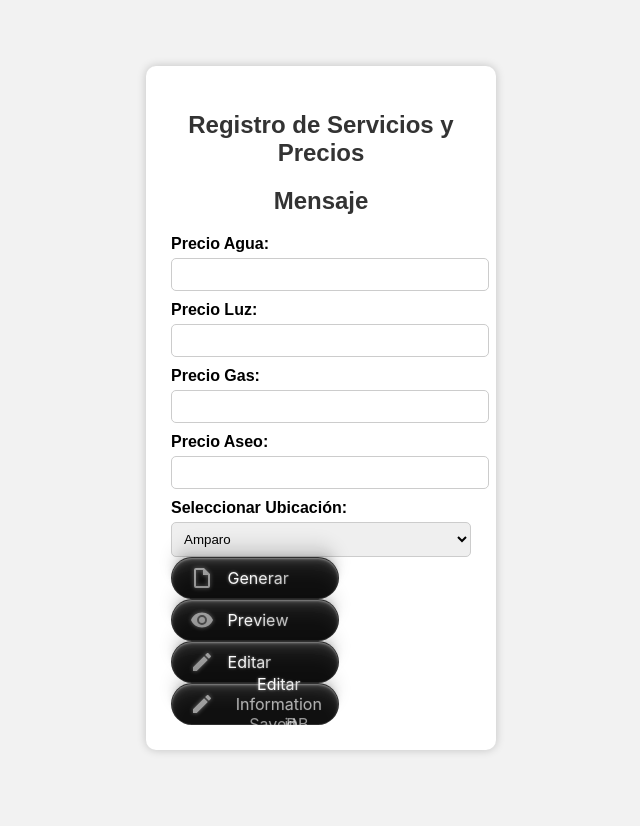
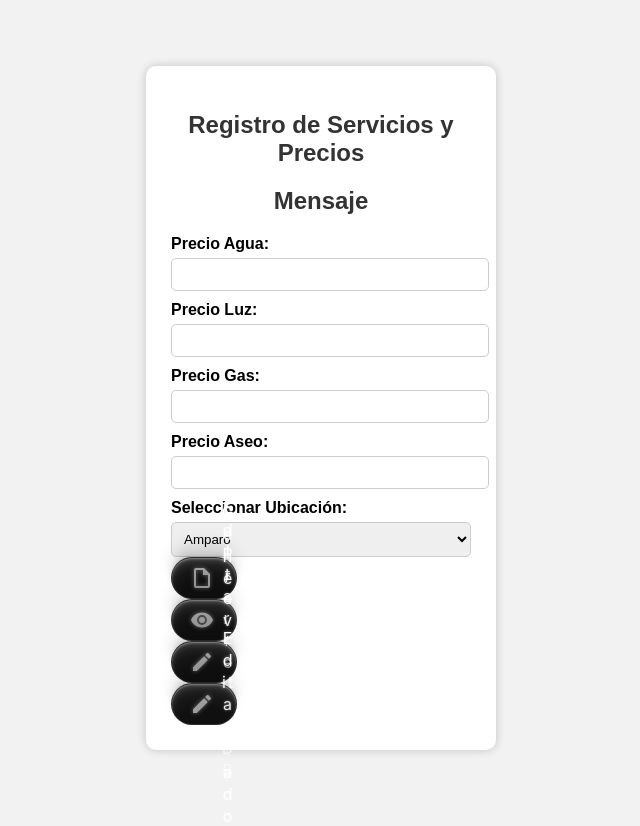
Before and after one commit to JhojanOSoftware/ProjectJ1, a plain HTML site: page J0.html in a window 1280 px wide. Shown: the whole page, without its empty margins (319-959 px from the left). Drawn offline with Linux system fonts and the light colour scheme.

Commit message:
Btns updated
Style

```diff
--- a/J0.html
+++ b/J0.html
@@ -188,7 +188,16 @@
   position: relative;
   display: flex;
   align-items: center;
-  min-width: 6.4em;
+  justify-content: center;
+  max-width: 100%;
+}
+.txt-1 {
+  position: relative;
+  display: flex;
+  flex-wrap: wrap;
+  gap: 2px;
+  justify-content: center;
+  word-break: break-word;
 }
 .txt-1,
 .txt-2 {
@@ -434,7 +443,7 @@
   </svg>
   <div class="txt-wrapper">
     <div class="txt-1">
-      <span class="btn-letter">E</span><span class="btn-letter">d</span><span class="btn-letter">i</span><span class="btn-letter">t</span><span class="btn-letter">a</span><span class="btn-letter">r</span>
+      <span class="btn-letter">E</span><span class="btn-letter">d</span><span class="btn-letter">i</span><span class="btn-letter">t</span><span class="btn-letter">a</span><span class="btn-letter">r</span><span class="btn-letter"> </span><span class="btn-letter">r</span><span class="btn-letter">e</span><span class="btn-letter">s</span><span class="btn-letter">u</span><span class="btn-letter">l</span><span class="btn-letter">t</span><span class="btn-letter">a</span><span class="btn-letter">d</span><span class="btn-letter">o</span>
     </div>
   </div>
 </button>
@@ -445,7 +454,7 @@
   </svg>
   <div class="txt-wrapper">
     <div class="txt-1">
-      <span class="btn-letter">E</span><span class="btn-letter">d</span><span class="btn-letter">i</span><span class="btn-letter">t</span><span class="btn-letter">a</span><span class="btn-letter">r</span><span class="btn-letter"> </span><span class="btn-letter">Information</span><span class="btn-letter">Saved in DB</span>
+      <span class="btn-letter">E</span><span class="btn-letter">d</span><span class="btn-letter">i</span><span class="btn-letter">t</span><span class="btn-letter">a</span><span class="btn-letter">r</span><span class="btn-letter"> </span><span class="btn-letter">D</span><span class="btn-letter">B</span>
     </div>
   </div>
 </button>
```
